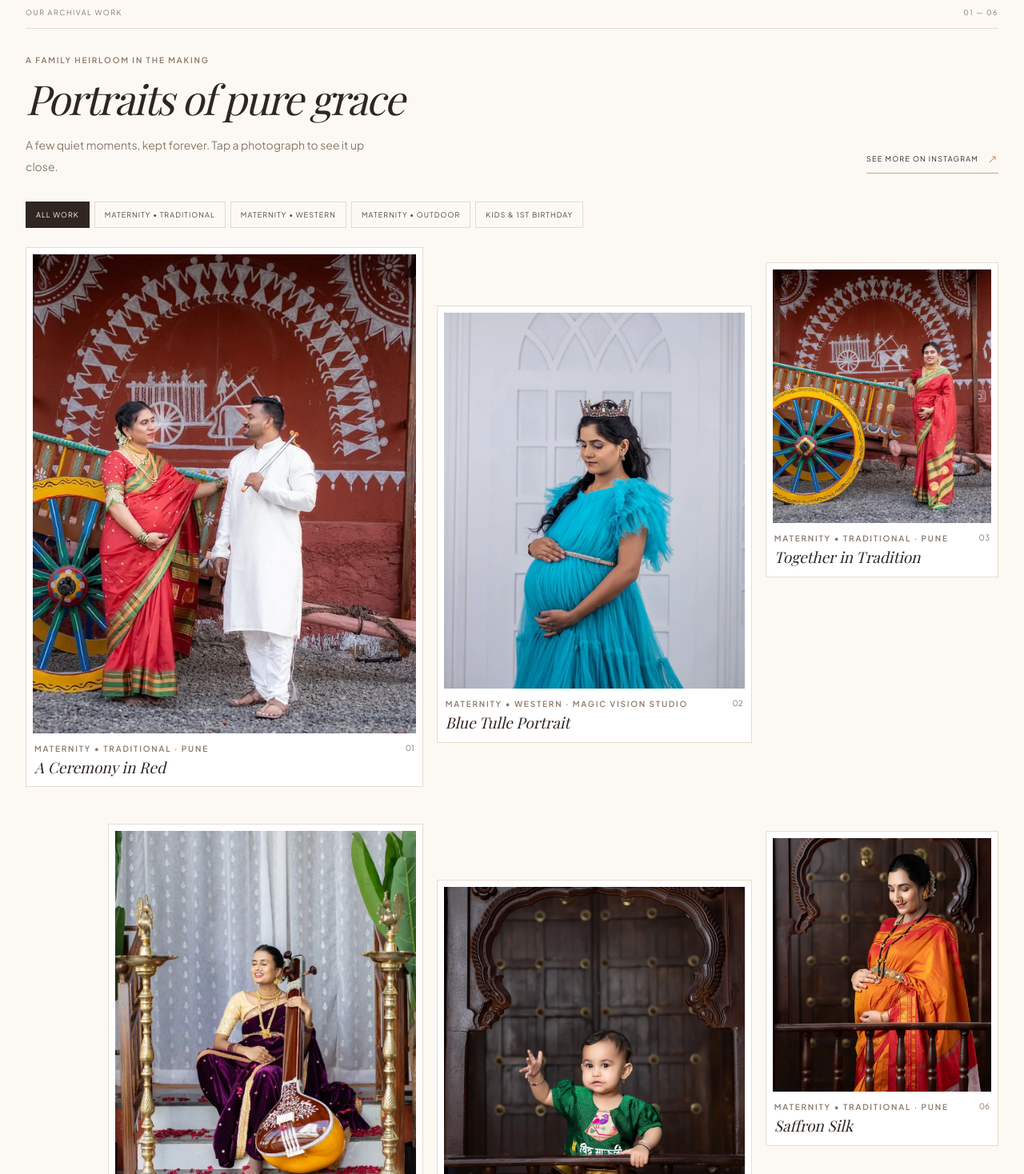
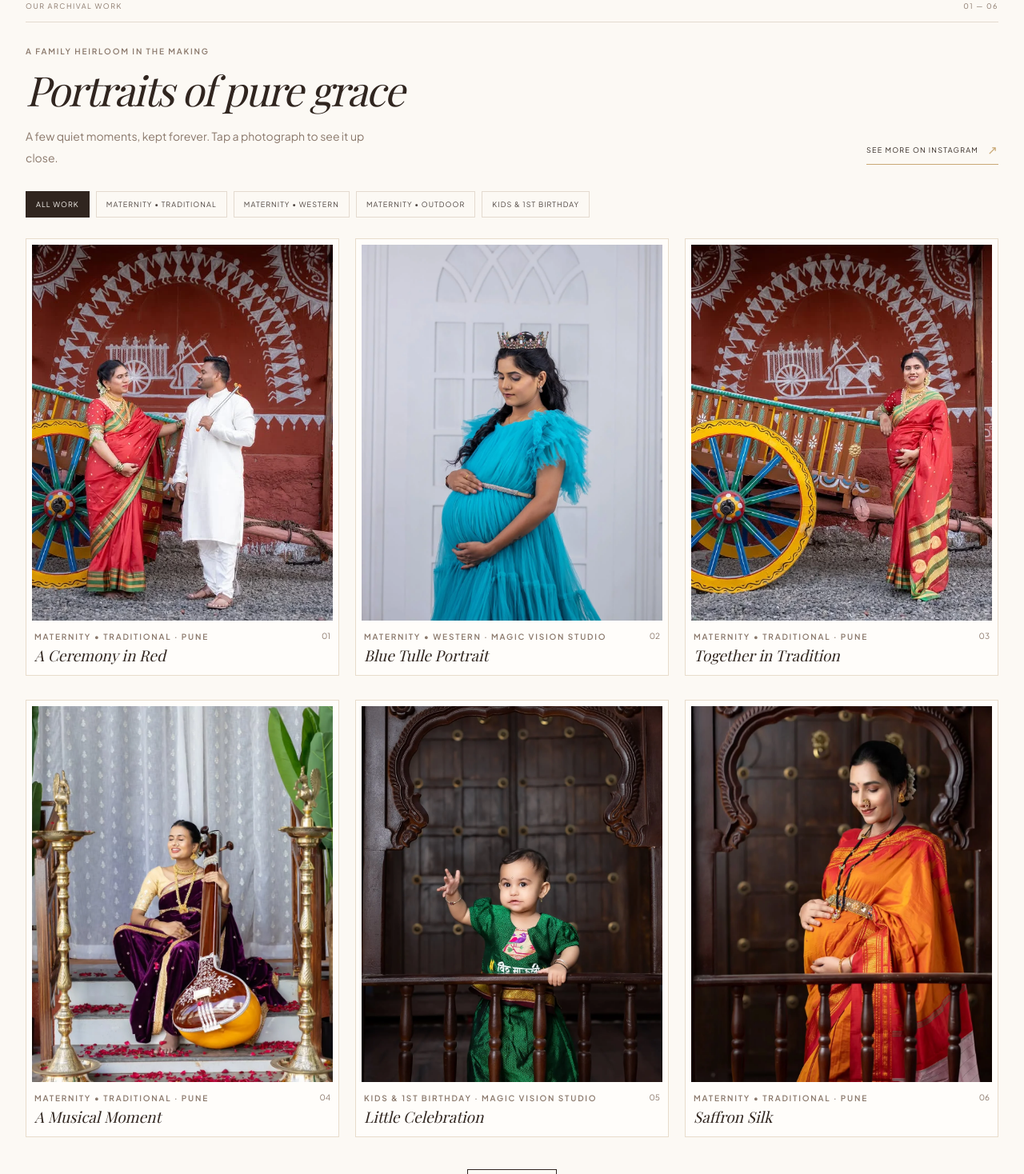
Before and after one commit to ShindeR22/Landing-page, a Next.js app: page / in a window 1280 px wide. Shown: the part 1683-3151 px from the top of the page at 80% size. Built offline with nearby package versions, Linux system fonts and the light colour scheme; a web font is replaced by a local one.

Commit message:
style: adjust padding, margins, and grid layout in portfolio and gallery sections for improved design consistency

```diff
--- a/src/app/globals.css
+++ b/src/app/globals.css
@@ -970,7 +970,7 @@ button {
 
 /* Portfolio and lightbox */
 .portfolio-section {
-  padding-block: 104px 112px;
+  padding-block: 96px 104px;
 }
 .portfolio-overline {
   display: flex;
@@ -986,8 +986,8 @@ button {
   display: flex;
   align-items: flex-end;
   justify-content: space-between;
-  gap: 24px;
-  margin-top: 31px;
+  gap: 32px;
+  margin-top: 28px;
 }
 .portfolio-heading .editorial-title {
   font-style: italic;
@@ -1000,8 +1000,9 @@ button {
 }
 .gallery-filters {
   display: flex;
-  gap: 6px;
-  margin-block: 30px 20px;
+  flex-wrap: wrap;
+  gap: 8px;
+  margin-block: 28px 22px;
   overflow-x: auto;
   padding-bottom: 4px;
 }
@@ -1022,11 +1023,15 @@ button {
   color: var(--paper);
   background: var(--espresso);
 }
+.gallery-filter:focus-visible, .gallery-image-button:focus-visible {
+  outline: 2px solid var(--gold);
+  outline-offset: 3px;
+}
 .gallery-grid {
   display: grid;
-  grid-template-columns: repeat(12, minmax(0, 1fr));
+  grid-template-columns: repeat(3, minmax(0, 1fr));
   align-items: start;
-  gap: 38px 17px;
+  gap: 30px 20px;
 }
 .gallery-load-more {
   display: grid;
@@ -1035,33 +1040,11 @@ button {
   margin-top: 40px;
 }
 .gallery-card {
-  grid-column: span 4;
-  padding: 8px;
+  min-width: 0;
+  grid-column: auto;
+  padding: 7px;
   border: 1px solid var(--beige);
-  background: white;
-}
-.gallery-card-1 {
-  grid-column: span 5;
-}
-.gallery-card-2 {
-  grid-column: span 4;
-  margin-top: 73px;
-}
-.gallery-card-3 {
-  grid-column: span 3;
-  margin-top: 19px;
-}
-.gallery-card-4 {
-  grid-column: 2 / span 4;
-  margin-top: 8px;
-}
-.gallery-card-5 {
-  grid-column: span 4;
-  margin-top: 78px;
-}
-.gallery-card-6 {
-  grid-column: span 3;
-  margin-top: 17px;
+  background: var(--paper-raised);
 }
 .gallery-image-button {
   position: relative;
@@ -1074,9 +1057,6 @@ button {
   background: var(--paper-soft);
   cursor: zoom-in;
 }
-.gallery-card-3 .gallery-image-button, .gallery-card-6 .gallery-image-button {
-  aspect-ratio: 1/1.16;
-}
 .gallery-image {
   object-fit: cover;
   transition: transform .7s cubic-bezier(.2,.7,.2,1);
@@ -1105,7 +1085,8 @@ button {
   display: flex;
   justify-content: space-between;
   gap: 10px;
-  padding: 11px 2px 4px;
+  align-items: flex-start;
+  padding: 12px 3px 5px;
 }
 .gallery-caption .eyebrow {
   font-size: 10px;
@@ -2006,7 +1987,7 @@ button {
   }
   .gallery-grid {
     grid-template-columns: 1fr 1fr;
-    gap: 12px 8px;
+    gap: 18px 12px;
   }
   .gallery-card, .gallery-card-1, .gallery-card-2, .gallery-card-3, .gallery-card-4, .gallery-card-5, .gallery-card-6 {
     grid-column: span 1;
@@ -2016,7 +1997,7 @@ button {
   .gallery-card:nth-child(odd) {
     margin-top: 13px;
   }
-  .gallery-image-button, .gallery-card-3 .gallery-image-button, .gallery-card-6 .gallery-image-button {
+  .gallery-image-button {
     aspect-ratio: 4/5;
   }
   .gallery-caption {
```
